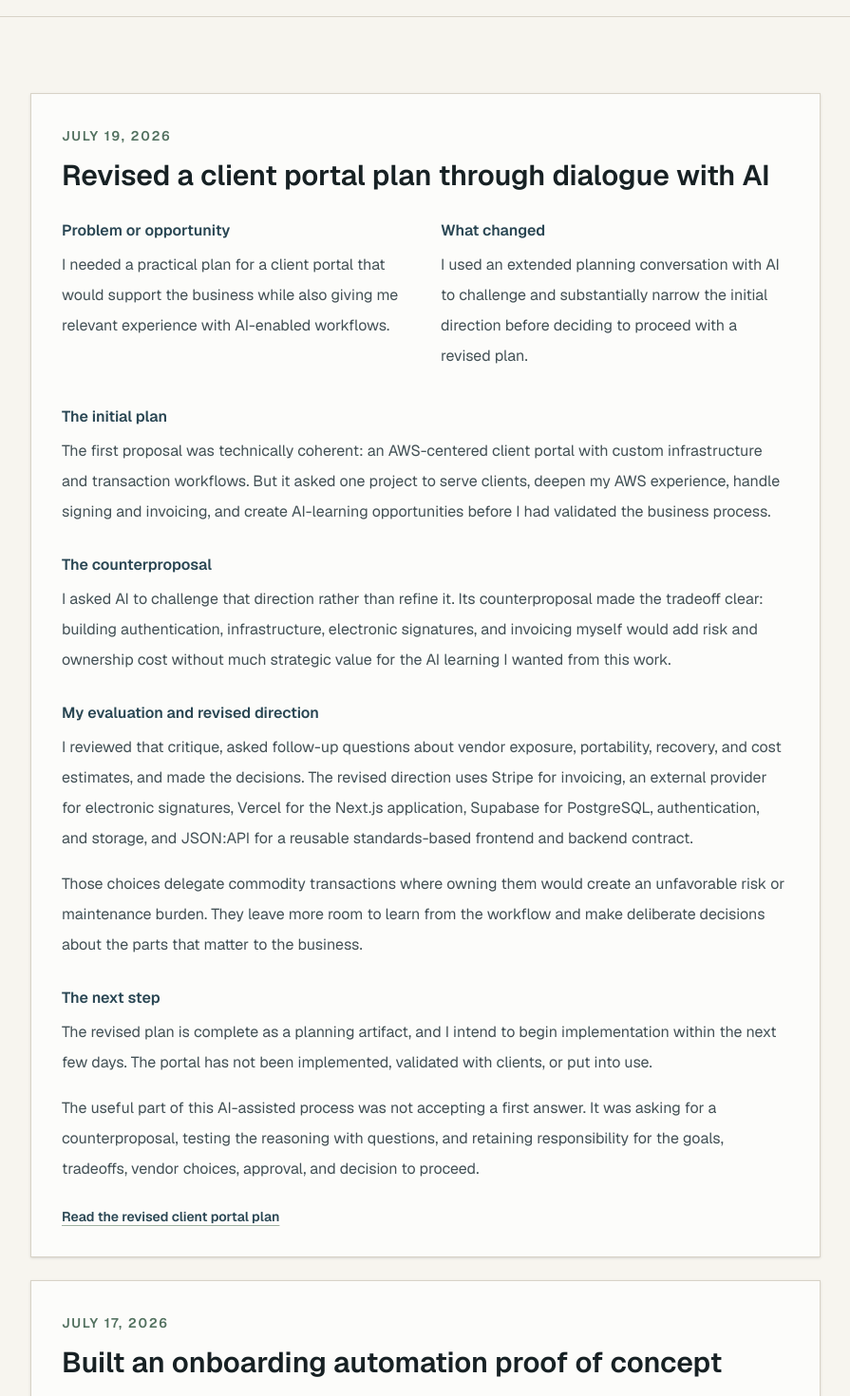
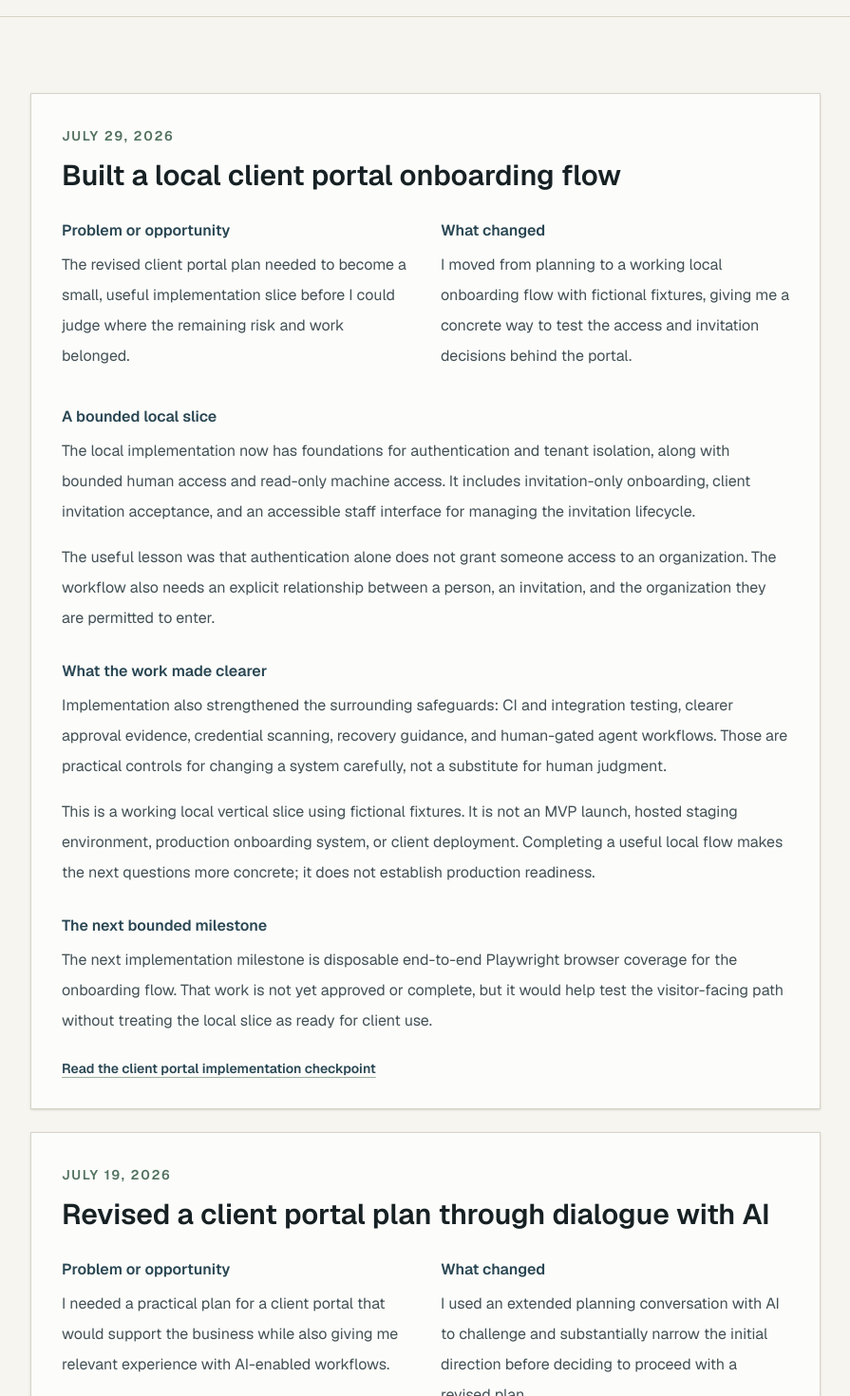
Before and after one commit to todd-brunia/ai-consulting-site, a Next.js app: page /journal in a window 1280 px wide. Shown: the part 520-1990 px from the top of the page at 95% size, without its empty margins (192-1087 px from the left). Built offline with nearby package versions, Linux system fonts and the light colour scheme.

Commit message:
Implement issue #69

```diff
--- a/src/app/journal/journal-content.ts
+++ b/src/app/journal/journal-content.ts
@@ -15,6 +15,41 @@ export type JournalEntry = {
 };
 
 export const journalEntries = [
+  {
+    id: "built-a-local-client-portal-onboarding-flow",
+    date: "2026-07-29",
+    title: "Built a local client portal onboarding flow",
+    problemOrOpportunity:
+      "The revised client portal plan needed to become a small, useful implementation slice before I could judge where the remaining risk and work belonged.",
+    accomplished:
+      "I moved from planning to a working local onboarding flow with fictional fixtures, giving me a concrete way to test the access and invitation decisions behind the portal.",
+    narrativeSections: [
+      {
+        heading: "A bounded local slice",
+        paragraphs: [
+          "The local implementation now has foundations for authentication and tenant isolation, along with bounded human access and read-only machine access. It includes invitation-only onboarding, client invitation acceptance, and an accessible staff interface for managing the invitation lifecycle.",
+          "The useful lesson was that authentication alone does not grant someone access to an organization. The workflow also needs an explicit relationship between a person, an invitation, and the organization they are permitted to enter.",
+        ],
+      },
+      {
+        heading: "What the work made clearer",
+        paragraphs: [
+          "Implementation also strengthened the surrounding safeguards: CI and integration testing, clearer approval evidence, credential scanning, recovery guidance, and human-gated agent workflows. Those are practical controls for changing a system carefully, not a substitute for human judgment.",
+          "This is a working local vertical slice using fictional fixtures. It is not an MVP launch, hosted staging environment, production onboarding system, or client deployment. Completing a useful local flow makes the next questions more concrete; it does not establish production readiness.",
+        ],
+      },
+      {
+        heading: "The next bounded milestone",
+        paragraphs: [
+          "The next implementation milestone is disposable end-to-end Playwright browser coverage for the onboarding flow. That work is not yet approved or complete, but it would help test the visitor-facing path without treating the local slice as ready for client use.",
+        ],
+      },
+    ],
+    relatedLink: {
+      href: "https://github.com/todd-brunia/ai-consulting-meta/blob/b818d07/plans/client-portal/implementation-checkpoint-2026-07-28.md",
+      label: "Read the client portal implementation checkpoint",
+    },
+  },
   {
     id: "revised-client-portal-plan-through-dialogue-with-ai",
     date: "2026-07-19",
```
Also changed, not shown: 1 other file (tests, documents, lock files or other folders).
